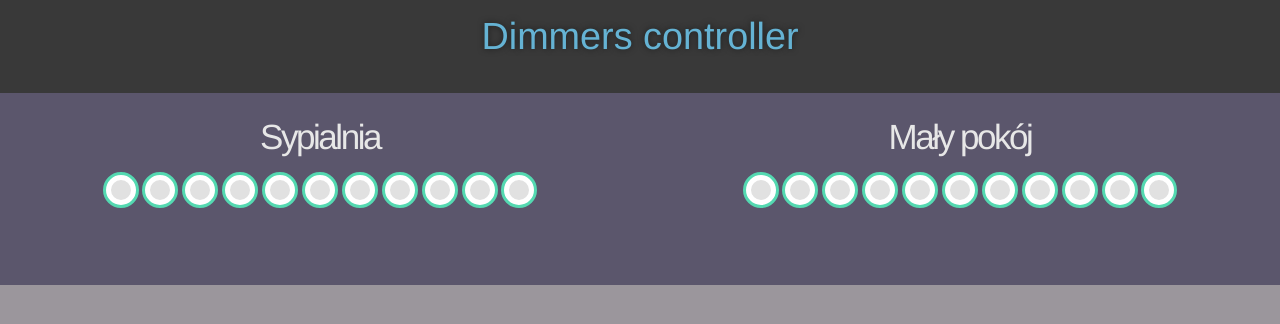
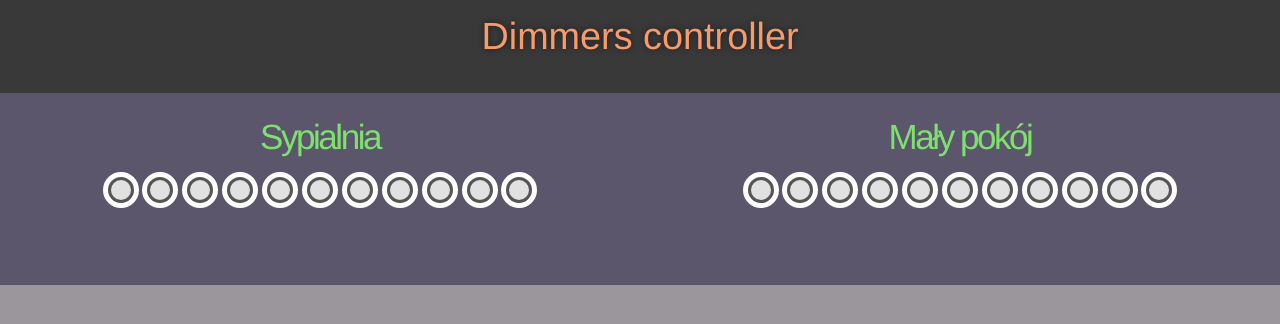
Before and after one commit to Mirdalan/light_dimmer, a Flask app: page / in a window 1280 px wide. Shown: the top 324 px of the page. Run offline with Flask 2, Linux system fonts and the light colour scheme; some libraries are stand-ins or nearby versions.

Commit message:
some cosmetic changes

```diff
--- a/dimmer_control/templates/main.html
+++ b/dimmer_control/templates/main.html
@@ -25,14 +25,14 @@
 <body style="background-color: #9b969c">
 <div class="container limit center"  style="padding-top: 0px; background-color: #5b566c">
 	<table class="tbl alternate center narrow dark push-30"><tbody><tr><td>
-        <h1 class="center blue text-shadow">Dimmers controller</h1>
+        <h1 class="center orange text-shadow">Dimmers controller</h1>
     </td></tr></tbody></table>
 	<div class="row">
     {% for room in rooms %}
     <div class="col of-{{ columns }} push-30">
-		<h2 class="herotype center silver">{{ room }}</h2>
+		<h2 class="herotype center lime">{{ room }}</h2>
         {% for level in levels %}
-            <a href="/{{ room }}/set_level/{{ level }}" class="btn-touch-round green" aria-label="navigation">
+            <a href="/{{ room }}/set_level/{{ level }}" class="btn-touch-round white" aria-label="navigation">
               <span class="circle">
                 <span class="inner-circle"></span>
               </span>
```
Also changed, not shown: dimmer_site_screenshot.png.
